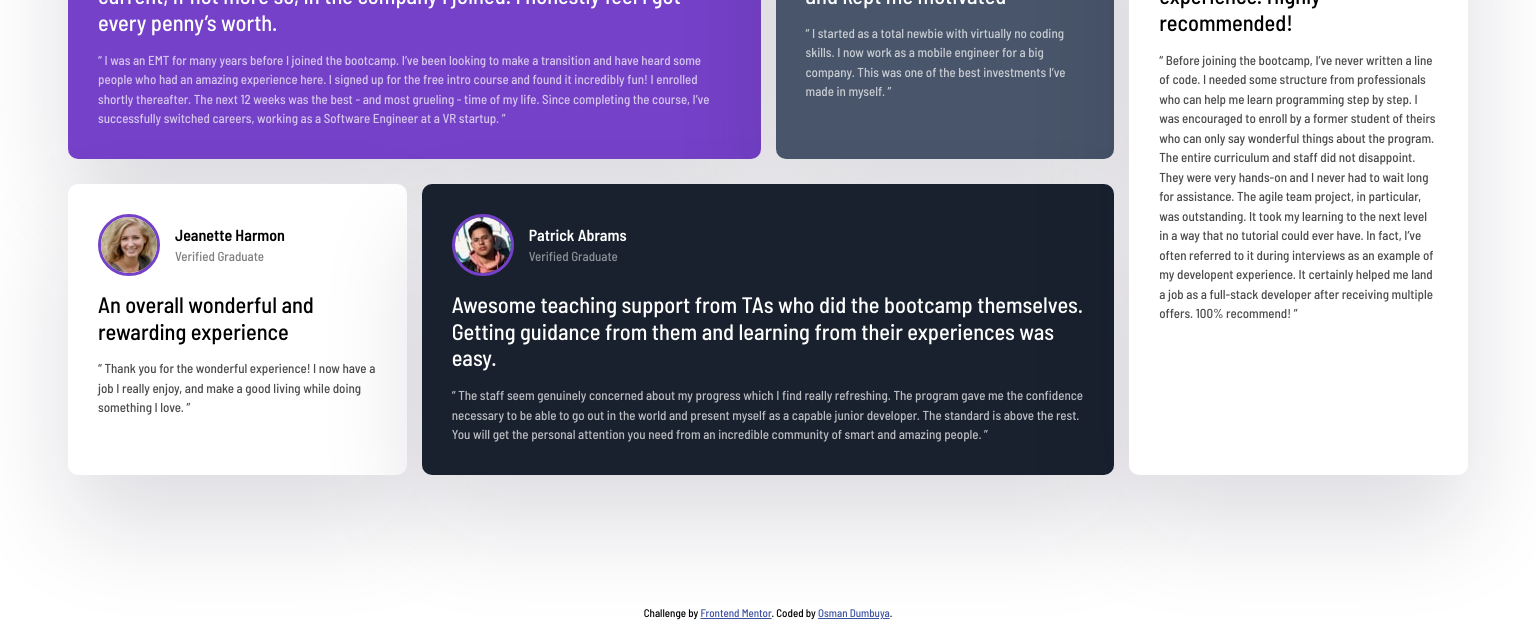
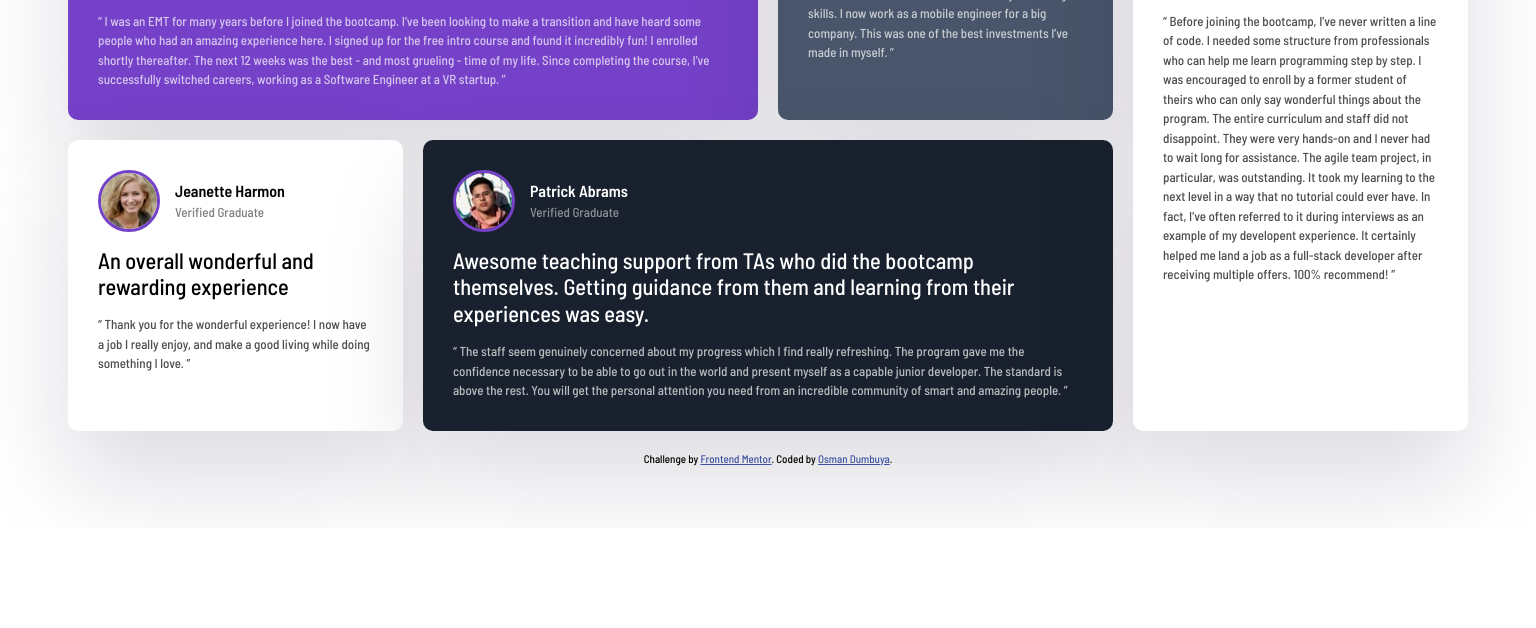
Before and after one commit to OsmanTolo/testimonials-frontend-mentor, a plain HTML site: page index.html in a window 1536 px wide. Shown: the part 272-900 px from the top of the page. After the commit the page ends 800 px from the top, so only its background shows below. Drawn offline with Linux system fonts and the light colour scheme.

Commit message:
Removed bottom margin in large display

```diff
--- a/style.css
+++ b/style.css
@@ -23,6 +23,9 @@ body {
   min-height: 100vh;
   line-height: 1.5;
   font-size: 13px;
+
+  display: grid;
+  place-content: center;
 }
 
 img {
@@ -32,8 +35,8 @@ img {
 
 /* Container */
 .testimonial {
-  max-width: 1440px;
-  margin: 100px auto;
+  /* max-width: 1440px;
+  margin: 100px auto; */
   padding: 20px;
 }
 
@@ -43,7 +46,7 @@ img {
   border-radius: 10px;
   padding: 30px;
   box-shadow: rgba(17, 12, 46, 0.15) 0px 48px 100px 0px;
-  margin-bottom: 10px;
+  margin-bottom: 20px;
 }
 
 .card__header {
@@ -93,6 +96,7 @@ img {
   background: var(--prim-clr-dark-blue);
   color: var(--prim-clr-white);
 }
+
 /* Footer */
 .attribution {
   font-size: 11px;
@@ -107,8 +111,12 @@ img {
   .testimonial {
     max-width: 1440px;
     display: grid;
-    gap: 15px;
+    gap: 20px;
     grid-template-columns: repeat(4, 1fr);
+  }
+
+  .card {
+    margin-bottom: 0;
   }
 
   .card:nth-of-type(1) {
```
